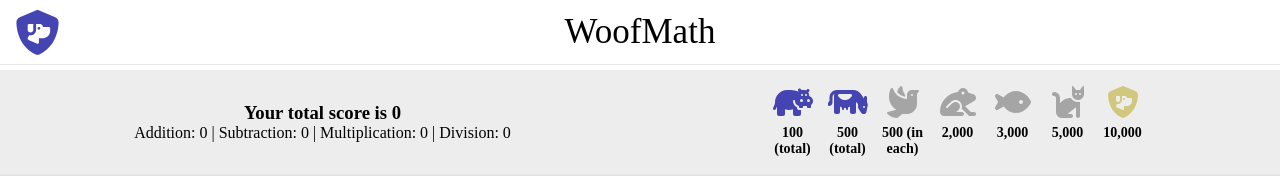
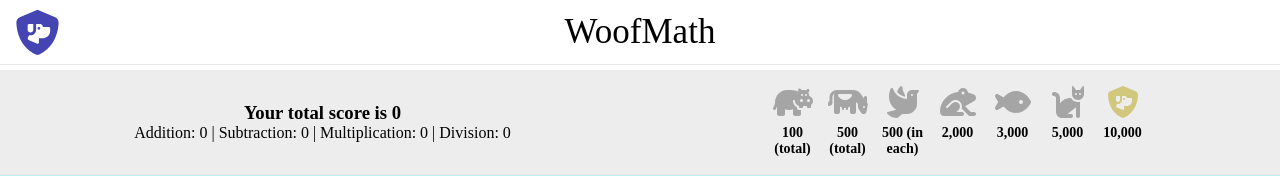
Before and after one commit to tedschu/WoofMath, a React (Vite) app in the folder client/: page / in a window 1280 px wide. Shown: the top 176 px of the page. Built offline with nearby package versions, Linux system fonts and the light colour scheme; the HTML template or start-up script is replaced by a standard one; a web font is replaced by a local one.

Commit message:
adding initial badges conditional logic

```diff
--- a/client/src/components/ScoreBar.jsx
+++ b/client/src/components/ScoreBar.jsx
@@ -25,8 +25,18 @@
   setTotalScore,
 }) {
   // Needs a function to set badges based on score thresholds
-  // If a badge score threshold is met, set badge to "true" in DB and apply badgeEnabled styling
+  // If a badge score threshold is met, set badge to "true" in DB, apply badgeEnabled styling, throw an alert window
   // Do this via switch statements by point threshold levels? e.g. if (totalScore > 1000) set Hippo to true, apply styling
+
+  console.log(totalScore);
+  switch (totalScore) {
+    case totalScore > 100:
+      setUserBadges.hippo(true);
+      // other logic e.g. database call
+      break;
+  }
+
+  console.log(userBadges);
 
   return (
     <>
@@ -48,14 +58,18 @@
             <FontAwesomeIcon
               icon={faHippo}
               size={"2x"}
-              className="badgeEnabled"
+              className={userBadges.hippo ? "badgeEnabled" : "badgeDisabled"}
             >
               {" "}
             </FontAwesomeIcon>
             <h3>100 (total)</h3>
           </div>
           <div className="eachBadge">
-            <FontAwesomeIcon icon={faCow} size={"2x"} className="badgeEnabled">
+            <FontAwesomeIcon
+              icon={faCow}
+              size={"2x"}
+              className={userBadges.cow ? "badgeEnabled" : "badgeDisabled"}
+            >
               {" "}
             </FontAwesomeIcon>
             <h3>500 (total)</h3>
@@ -64,7 +78,7 @@
             <FontAwesomeIcon
               icon={faDove}
               size={"2x"}
-              className="badgeDisabled"
+              className={userBadges.dove ? "badgeEnabled" : "badgeDisabled"}
             >
               {" "}
             </FontAwesomeIcon>
@@ -74,7 +88,7 @@
             <FontAwesomeIcon
               icon={faFrog}
               size={"2x"}
-              className="badgeDisabled"
+              className={userBadges.frog ? "badgeEnabled" : "badgeDisabled"}
             >
               {" "}
             </FontAwesomeIcon>
@@ -84,14 +98,18 @@
             <FontAwesomeIcon
               icon={faFish}
               size={"2x"}
-              className="badgeDisabled"
+              className={userBadges.fish ? "badgeEnabled" : "badgeDisabled"}
             >
               {" "}
             </FontAwesomeIcon>
             <h3>3,000</h3>
           </div>
           <div className="eachBadge">
-            <FontAwesomeIcon icon={faCat} size={"2x"} className="badgeDisabled">
+            <FontAwesomeIcon
+              icon={faCat}
+              size={"2x"}
+              className={userBadges.cat ? "badgeEnabled" : "badgeDisabled"}
+            >
               {" "}
             </FontAwesomeIcon>
             <h3>5,000</h3>
@@ -100,7 +118,9 @@
             <FontAwesomeIcon
               icon={faShieldDog}
               size={"2x"}
-              className="badgeDogDisabled"
+              className={
+                userBadges.shield_dog ? "badgeDogEnabled" : "badgeDogDisabled"
+              }
             >
               {" "}
             </FontAwesomeIcon>
```
